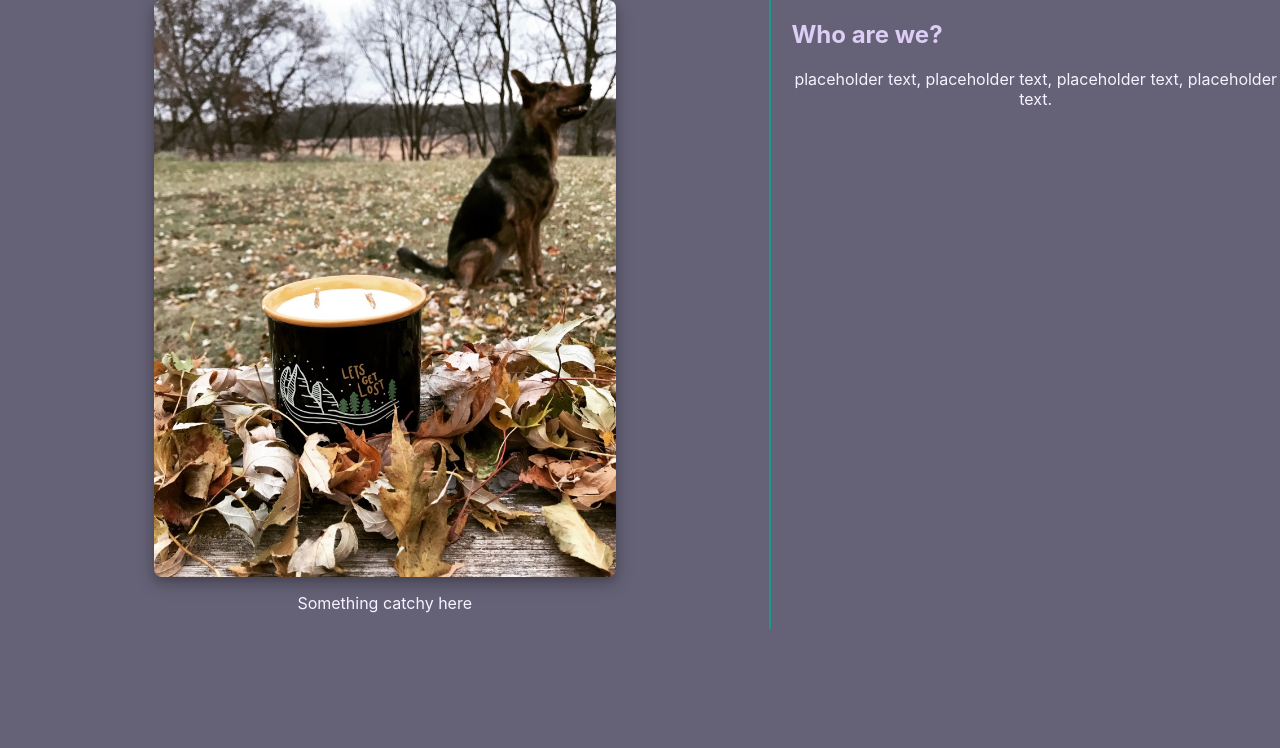
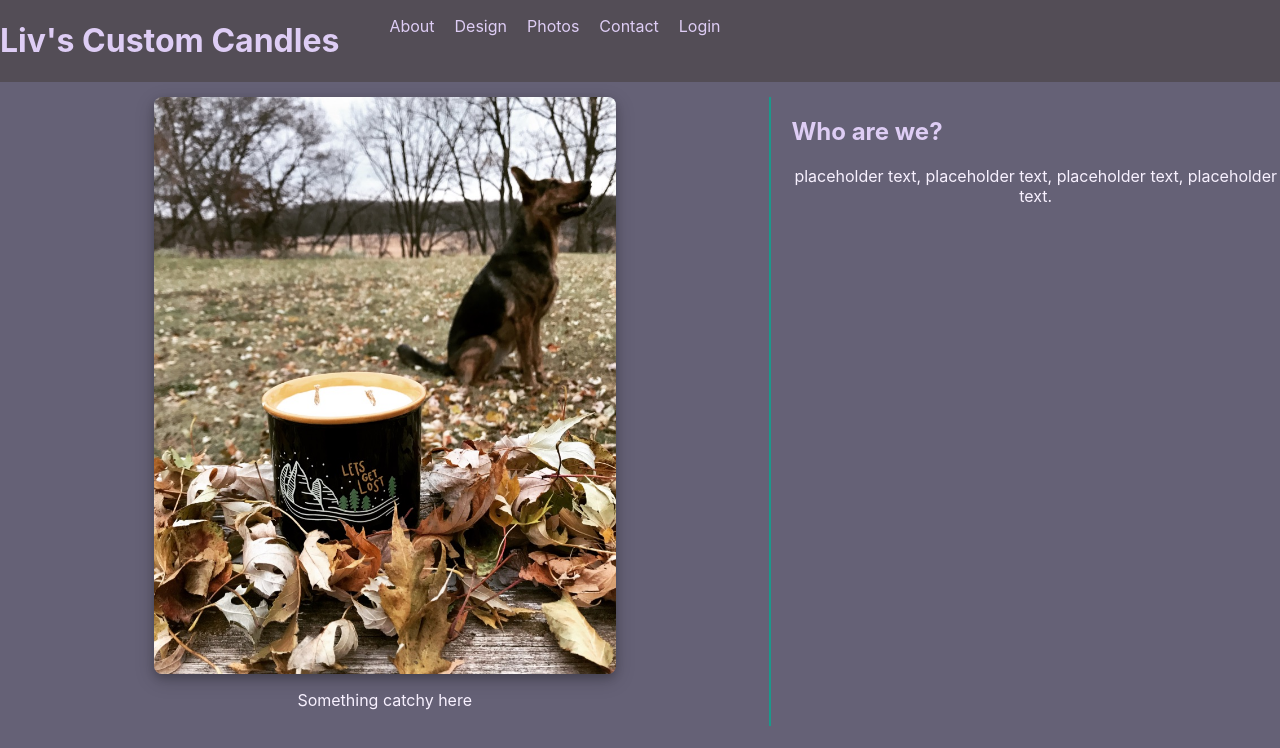
Before and after one commit to OliviaRamsfield/custom-candles, a React (Create React App) app in the folder livs-candles/: page / in a window 1280 px wide. Shown: the top 748 px of the page. Built offline with nearby package versions, Linux system fonts and the light colour scheme.

Commit message:
starting navbar

```diff
--- a/livs-candles/src/App.css
+++ b/livs-candles/src/App.css
@@ -8,6 +8,25 @@
 
 body {
     background-color: var(--background);
+}
+
+#title {
+    display: flex;
+    flex-direction: row;
+    background-color: var(--dark);
+    margin-bottom: 15px;
+}
+
+li {
+  list-style-type: none;
+  margin: 0;
+  padding: 10px;
+  display: inline;
+  color: var(--secondary);
+}
+
+li:hover {
+    color: var(--highlight);
 }
 .flex-container {
     display: flex;
--- a/livs-candles/src/App.js
+++ b/livs-candles/src/App.js
@@ -1,4 +1,5 @@
 import About from './components/About';
+import Nav from './components/Nav';
 import './app.css';
 
 
@@ -6,6 +7,7 @@ function App() {
   return (
     <div>
       <main>
+        <Nav></Nav>
         <About></About>
       </main>
     </div>
--- a/livs-candles/src/components/Nav.js
+++ b/livs-candles/src/components/Nav.js
@@ -1,19 +1,16 @@
 import React from 'react';
-import About from './About';
-import Photos from './Photos';
-import Design from './Design';
-import Contact from './Contact';
 
 function Nav() {
     return(
-        <header>
+        <header id='title'>
             <h1>Liv's Custom Candles</h1>
-            <nav>
-                <About></About>
-                <Photos></Photos>
-                <Design></Design>
-                <Contact></Contact>
-            </nav>
+            <ul>
+                <li>About</li>
+                <li>Design</li>
+                <li>Photos</li>
+                <li>Contact</li>
+                <li>Login</li>
+            </ul>
         </header>
     );
 };
```
